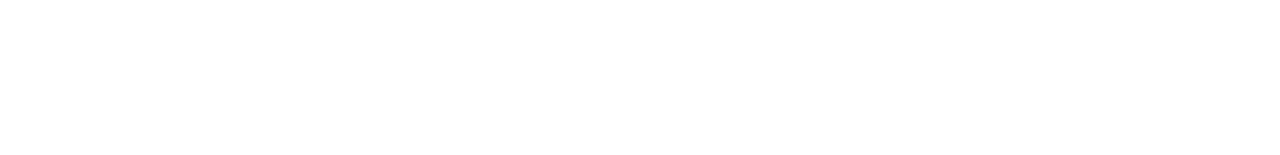
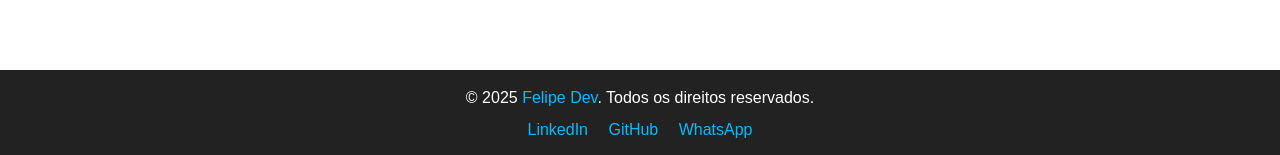
Before and after one commit to felipesansi/portfolio-react, a Next.js app: page / in a window 1280 px wide. Shown: the part 2458-2613 px from the top of the page. Before the commit the page ends 2528 px from the top, so only its background shows below. Built offline with nearby package versions, Linux system fonts and the light colour scheme.

Commit message:
Adicionar componente Footer e integrar nas páginas principais

```diff
--- a/src/app/layout.tsx
+++ b/src/app/layout.tsx
@@ -2,6 +2,7 @@ import type { Metadata } from "next";
 import { Geist, Geist_Mono } from "next/font/google";
 import "./globals.css";
 import Header from "@/components/header";
+import Footer from "@/components/footer/footer";
 
 const geistSans = Geist({
   variable: "--font-geist-sans",
@@ -18,9 +19,8 @@ export const metadata: Metadata = {
   description: "O meu portfólio profissional",
   icons: {
     icon: "/favicon.ico",
-}
+  },
 };
-
 
 export default function RootLayout({
   children,
@@ -34,6 +34,7 @@ export default function RootLayout({
       >
         <Header />
         {children}
+        <Footer />
       </body>
     </html>
   );
--- a/src/app/page.tsx
+++ b/src/app/page.tsx
@@ -1,6 +1,7 @@
 import Hero from "@/components/hero/hero";
 import Projetos from "@/components/projetos/projetos";
 import Stact from "@/components/Stack/stack";
+import Footer from "@/components/footer/footer";
 
 export default function Home() {
   const limit = 3;
--- /dev/null
+++ b/src/components/footer/footer.tsx
@@ -0,0 +1,49 @@
+import React from 'react';
+import { Icon } from 'next/dist/lib/metadata/types/metadata-types';
+
+const Footer: React.FC = () => (
+  <footer className="bg-[#222] text-white text-center py-4 w-full">
+    <span>
+      &copy; {new Date().getFullYear()}{' '}
+      <a
+        href="https://github.com/felipesansi"
+        target="_blank"
+        rel="noreferrer"
+        className="text-sky-400 hover:underline"
+      >
+        Felipe Dev
+      </a>
+      . Todos os direitos reservados.
+    </span>
+
+    <div className="mt-2">
+      <a
+        href="https://www.linkedin.com/in/felipesansi"
+        target="_blank"
+        rel="noopener noreferrer"
+        className="text-sky-400 hover:underline mx-2"
+      >
+        <i className="fab fa-linkedin"></i> LinkedIn
+      </a>
+      <a
+        href="https://github.com/felipesansi"
+        target="_blank"
+        rel="noopener noreferrer"
+        className="text-sky-400 hover:underline mx-2"
+        >
+        <i className="fab fa-github"></i> GitHub
+        </a>
+        <a
+        href="https://wa.me/5511997494922"
+        target="_blank"
+        rel="noopener noreferrer"
+        className="text-sky-400 hover:underline mx-2"
+        >
+        < i className="fab fa-whatsapp"></i> WhatsApp
+        </a>
+    </div>
+
+  </footer>
+);
+
+export default Footer;
--- a/src/components/projetos/projetos.tsx
+++ b/src/components/projetos/projetos.tsx
@@ -1,3 +1,5 @@
+"use client";
+
 import { FaExternalLinkAlt, FaGithub } from "react-icons/fa";
 
 export default function Projetos({ limit }: { limit?: number }) {
@@ -110,6 +112,13 @@ export default function Projetos({ limit }: { limit?: number }) {
 
   const projetosLimit = limit ? projetos.slice(0, limit) : projetos;
 
+  const handleClick = (e: React.MouseEvent<HTMLAnchorElement, MouseEvent>, link: string) => {
+    if (link === "#") {
+      e.preventDefault();
+      alert("Este link não está disponível.");
+    }
+  };
+
   return (
     <>
       <h1 className="text-5xl font-bold leading-tight text-center mb-3 text-sky-700">
@@ -143,6 +152,7 @@ export default function Projetos({ limit }: { limit?: number }) {
                   href={projeto.live}
                   target="_blank"
                   rel="noreferrer"
+                  onClick={(e) => handleClick(e, projeto.live)}
                   className="bg-sky-700 text-white px-4 py-2 rounded flex items-center text-sm hover:bg-sky-800 transition-colors"
                 >
                   <FaExternalLinkAlt className="mr-2" />
@@ -152,6 +162,7 @@ export default function Projetos({ limit }: { limit?: number }) {
                   href={projeto.code}
                   target="_blank"
                   rel="noreferrer"
+                  onClick={(e) => handleClick(e, projeto.code)}
                   className="bg-gray-200 text-gray-800 px-4 py-2 rounded flex items-center text-sm hover:bg-gray-300 transition-colors"
                 >
                   <FaGithub className="mr-2" />
```
